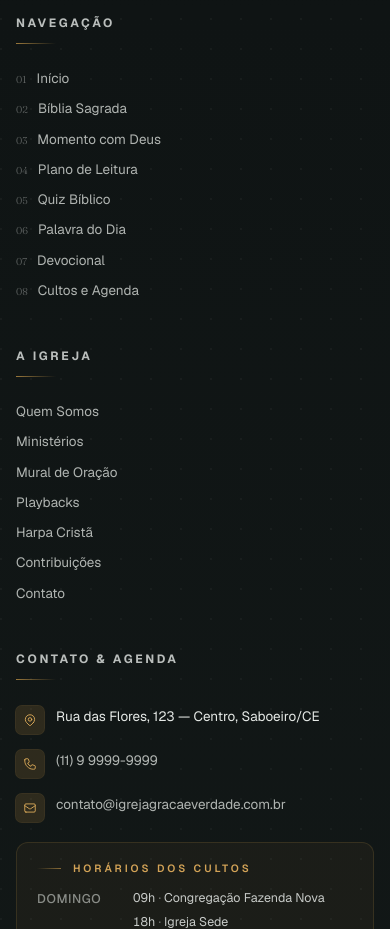
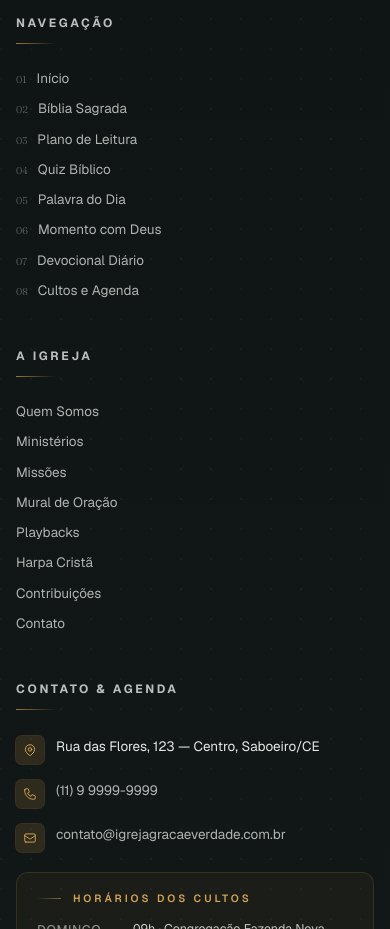
Before and after one commit to roberto-sena89/santuario_figma, a React (Vite) app: page / in a window 390 px wide. Shown: the part 7340-8269 px from the top of the page. Built offline with nearby package versions, Linux system fonts and the light colour scheme; the HTML template or start-up script is replaced by a standard one.

Commit message:
refactor(nav): nova arquitetura — Bíblia, Devocional, Cultos em Igreja, rodapé espelhado

```diff
--- a/src/components/Footer.tsx
+++ b/src/components/Footer.tsx
@@ -9,17 +9,18 @@ interface FooterProps {
 const NAV_PRIMARY: [string, Page][] = [
   ["Início", "home"],
   ["Bíblia Sagrada", "biblia"],
-  ["Momento com Deus", "momento"],
   ["Plano de Leitura", "plano"],
   ["Quiz Bíblico", "quiz"],
   ["Palavra do Dia", "palavra-do-dia"],
-  ["Devocional", "devocional"],
+  ["Momento com Deus", "momento"],
+  ["Devocional Diário", "devocional"],
   ["Cultos e Agenda", "cultos"],
 ];
 
 const NAV_CHURCH: [string, Page][] = [
   ["Quem Somos", "quem-somos"],
   ["Ministérios", "ministerios"],
+  ["Missões", "missoes"],
   ["Mural de Oração", "oracoes"],
   ["Playbacks", "playbacks"],
   ["Harpa Cristã", "harpa"],
--- a/src/components/Navigation.tsx
+++ b/src/components/Navigation.tsx
@@ -38,21 +38,29 @@ interface NavItem {
 const NAV_ITEMS: NavItem[] = [
   { label: "Início", page: "home", icon: <HomeIcon />, group: "core" },
   {
-    label: "Palavra",
+    label: "Bíblia",
     page: "biblia",
     icon: <BookIcon />,
     group: "core",
-    submenuLabel: "Estudo e devoção",
+    submenuLabel: "Estudo da Palavra",
     submenu: [
       { label: "Bíblia Sagrada", page: "biblia", icon: <BookIcon />, desc: "Leia, estude e marque versículos" },
-      { label: "Momento com Deus", page: "momento", icon: <HeartIcon />, desc: "O ritual diário: versículo + reflexão em 5 minutos" },
-      { label: "Plano de Leitura", page: "plano", icon: <BookIcon />, desc: "Leia a Bíblia inteira em 365 dias" },
-      { label: "Quiz Bíblico", page: "quiz", icon: <SparklesIcon />, desc: "Perguntas e respostas para testar a fé" },
-      { label: "Palavra do Dia", page: "palavra-do-dia", icon: <SparklesIcon />, desc: "Um versículo para cada dia" },
-      { label: "Devocional Diário", page: "devocional", icon: <HeartIcon />, desc: "Reflexões para seu momento com Deus" },
+      { label: "Plano de Leitura", page: "plano", icon: <BookIcon />, desc: "A Bíblia inteira em 365 dias" },
+      { label: "Quiz Bíblico", page: "quiz", icon: <SparklesIcon />, desc: "Teste o que você aprendeu" },
     ],
   },
-  { label: "Agenda", page: "cultos", icon: <CalendarIcon />, group: "core" },
+  {
+    label: "Devocional",
+    page: "devocional",
+    icon: <HeartIcon />,
+    group: "core",
+    submenuLabel: "Devocionais — do rápido ao profundo",
+    submenu: [
+      { label: "Palavra do Dia", page: "palavra-do-dia", icon: <SparklesIcon />, desc: "Um versículo para hoje" },
+      { label: "Momento com Deus", page: "momento", icon: <HeartIcon />, desc: "Versículo + reflexão em 5 minutos" },
+      { label: "Devocional Diário", page: "devocional", icon: <HeartIcon />, desc: "Reflexão completa + oração" },
+    ],
+  },
   {
     label: "Louvor",
     page: "playbacks",
@@ -72,6 +80,7 @@ const NAV_ITEMS: NavItem[] = [
     submenuLabel: "Conheça a igreja",
     submenu: [
       { label: "Quem Somos", page: "quem-somos", icon: <UsersIcon />, desc: "Nossa história, missão e liderança" },
+      { label: "Cultos e Agenda", page: "cultos", icon: <CalendarIcon />, desc: "Horários, escala e eventos" },
       { label: "Ministérios", page: "ministerios", icon: <SparklesIcon />, desc: "Conheça nossos departamentos e grupos", hash: "#/ministerios" },
       { label: "Missões", page: "missoes", icon: <GlobeIcon />, desc: "Conheça a obra missionária" },
       { label: "Contato", page: "contato", icon: <MailIcon />, desc: "Fale conosco, endereço e WhatsApp" },
--- a/src/pages/QuemSomos.tsx
+++ b/src/pages/QuemSomos.tsx
@@ -194,6 +194,30 @@ export default function QuemSomos() {
             ))}
           </div>
         </section>
+
+        {/* LINK INTERNO — Primeira visita: Quem Somos → Cultos → Contato */}
+        <section aria-label="Primeira visita" className="mt-16 rounded-2xl border border-[#D4A24C]/25 bg-gradient-to-br from-[#D4A24C]/[0.08] to-transparent p-6 sm:p-8 text-center">
+          <h2 className="font-display text-2xl sm:text-3xl font-light text-foreground mb-2">
+            Primeira vez por aqui?
+          </h2>
+          <p className="text-sm text-muted-foreground mb-6 max-w-xl mx-auto">
+            Agora que você nos conheceu, venha nos visitar. Veja os horários dos cultos e o endereço — será uma alegria te receber.
+          </p>
+          <div className="flex flex-col sm:flex-row gap-3 justify-center">
+            <a
+              href="#/cultos"
+              className="inline-flex h-11 items-center justify-center rounded-full bg-[#D4A24C] px-8 text-sm font-bold text-[#1A1409] transition-all hover:bg-[#C4933C] hover:-translate-y-0.5"
+            >
+              Ver horários dos cultos →
+            </a>
+            <a
+              href="#/contato"
+              className="inline-flex h-11 items-center justify-center rounded-full border border-[#D4A24C]/30 bg-[#D4A24C]/10 px-8 text-sm font-semibold text-[#9C7A2E] transition-colors hover:bg-[#D4A24C]/20"
+            >
+              Falar conosco
+            </a>
+          </div>
+        </section>
       </div>
     </main>
   );
```
Also changed, not shown: src/App.tsx (+9 -0 lines).
